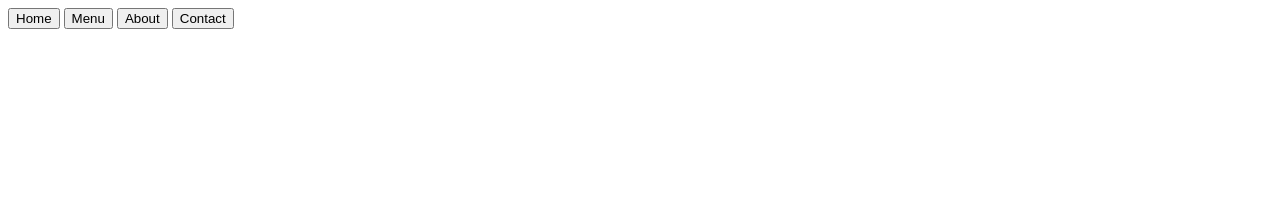
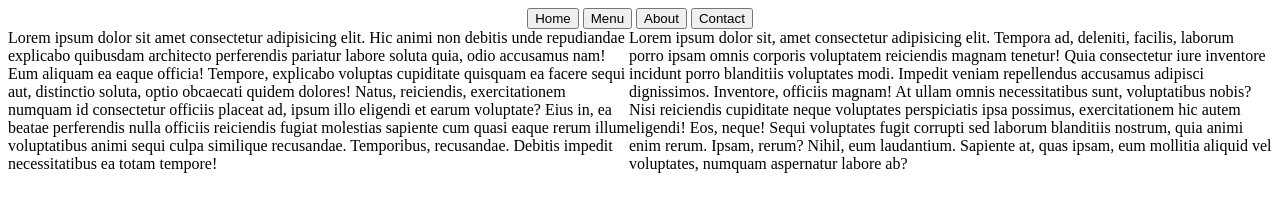
Before and after one commit to newplayer-afk/odin-restaurant-page, a website built with webpack: page src/template.html in a window 1280 px wide. Built offline with nearby package versions, Linux system fonts and the light colour scheme.

Commit message:
Start adding content to template.html to be created by JS modules Start adding styling to main content and header

```diff
--- a/src/styles.css
+++ b/src/styles.css
@@ -0,0 +1,23 @@
+main {
+    display: flex;
+    justify-content: space-evenly;
+    align-items: center;
+}
+
+.description,
+.photo {
+    /*CENTER THE TEXT AND PHOTO*/
+    display: flex;
+    align-items: center;
+    justify-content: center;
+    /*ADD PADDING*/
+
+}
+
+header {
+    display: flex;
+    justify-content: space-around;
+    align-items: center;
+}
+button {
+}
--- a/src/template.html
+++ b/src/template.html
@@ -8,12 +8,22 @@
 <body>
     <header>
         <nav>
-            <button>Home</button>
-            <button>Menu</button>
-            <button>About</button>
-            <button>Contact</button>
+            <button id="home">Home</button>
+            <button id="menu">Menu</button>
+            <button id="about">About</button>
+            <button id="contact">Contact</button>
         </nav>
     </header>
-    <div id="content"></div>
+    <div id="content">
+        <main>
+            <!--AT THE MOMENT THERE IS ONLY PLACE HOLDER TEXT-->
+            <div class="description">Lorem ipsum dolor sit amet consectetur adipisicing elit. Hic animi non debitis unde repudiandae explicabo quibusdam architecto perferendis pariatur labore soluta quia, odio accusamus nam! Eum aliquam ea eaque officia!
+            Tempore, explicabo voluptas cupiditate quisquam ea facere sequi aut, distinctio soluta, optio obcaecati quidem dolores! Natus, reiciendis, exercitationem numquam id consectetur officiis placeat ad, ipsum illo eligendi et earum voluptate?
+            Eius in, ea beatae perferendis nulla officiis reiciendis fugiat molestias sapiente cum quasi eaque rerum illum voluptatibus animi sequi culpa similique recusandae. Temporibus, recusandae. Debitis impedit necessitatibus ea totam tempore!</div>
+            <div class="photo">Lorem ipsum dolor sit, amet consectetur adipisicing elit. Tempora ad, deleniti, facilis, laborum porro ipsam omnis corporis voluptatem reiciendis magnam tenetur! Quia consectetur iure inventore incidunt porro blanditiis voluptates modi.
+            Impedit veniam repellendus accusamus adipisci dignissimos. Inventore, officiis magnam! At ullam omnis necessitatibus sunt, voluptatibus nobis? Nisi reiciendis cupiditate neque voluptates perspiciatis ipsa possimus, exercitationem hic autem eligendi! Eos, neque!
+            Sequi voluptates fugit corrupti sed laborum blanditiis nostrum, quia animi enim rerum. Ipsam, rerum? Nihil, eum laudantium. Sapiente at, quas ipsam, eum mollitia aliquid vel voluptates, numquam aspernatur labore ab?</div>
+        </main>
+    </div>
 </body>
 </html>
```
